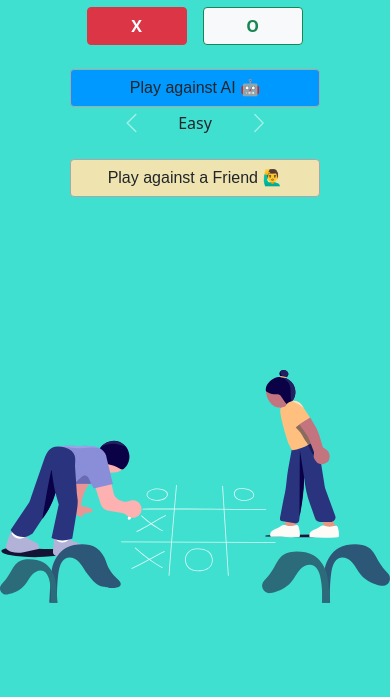
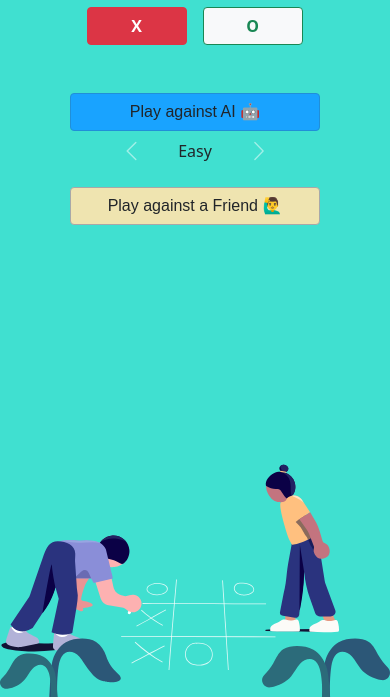
Before and after one commit to jatin-47/Tic-Tac-Toe, a plain HTML site: page index.html in a window 390 px wide. Shown: the part 147-844 px from the top of the page. Drawn offline with nearby package versions, Linux system fonts and the light colour scheme.

Commit message:
Update index.html

```diff
--- a/index.html
+++ b/index.html
@@ -22,7 +22,7 @@
     #illus {
         background-color: turquoise;
         position: absolute;
-        bottom: 0;
+        bottom: 0px;
         width: 100vw;
         height: 50vh;
         z-index: -1;
@@ -53,7 +53,8 @@
         background-color: rgb(239, 228, 176);
     }
     #AI_butt button{
-        background-color: rgb(0, 153, 255);
+        border: 1px solid rgb(33, 143, 216);
+        background-color: rgb(25, 163, 255);
     }
     #difficulty{
         width: 150px;
@@ -64,6 +65,10 @@
         h1{
             font-size: 55px;
         }
+        #illus {
+            height: auto;
+        }
+
 
     }
     </style>
@@ -84,10 +89,10 @@
             <label class="btn btn-outline-success btn-light rounded ms-2" for="o">O</label>
         </div>
 
-        <br>
+        <br><br>
 
         <div id="AI_butt" class="play">
-            <button type="button" class="btn mb-1">Play against AI 🤖</button>
+            <button type="button" class="btn mb-2">Play against AI 🤖</button>
         </div>
 
         <div id="difficulty" class="carousel slide" data-bs-interval="false">
```
